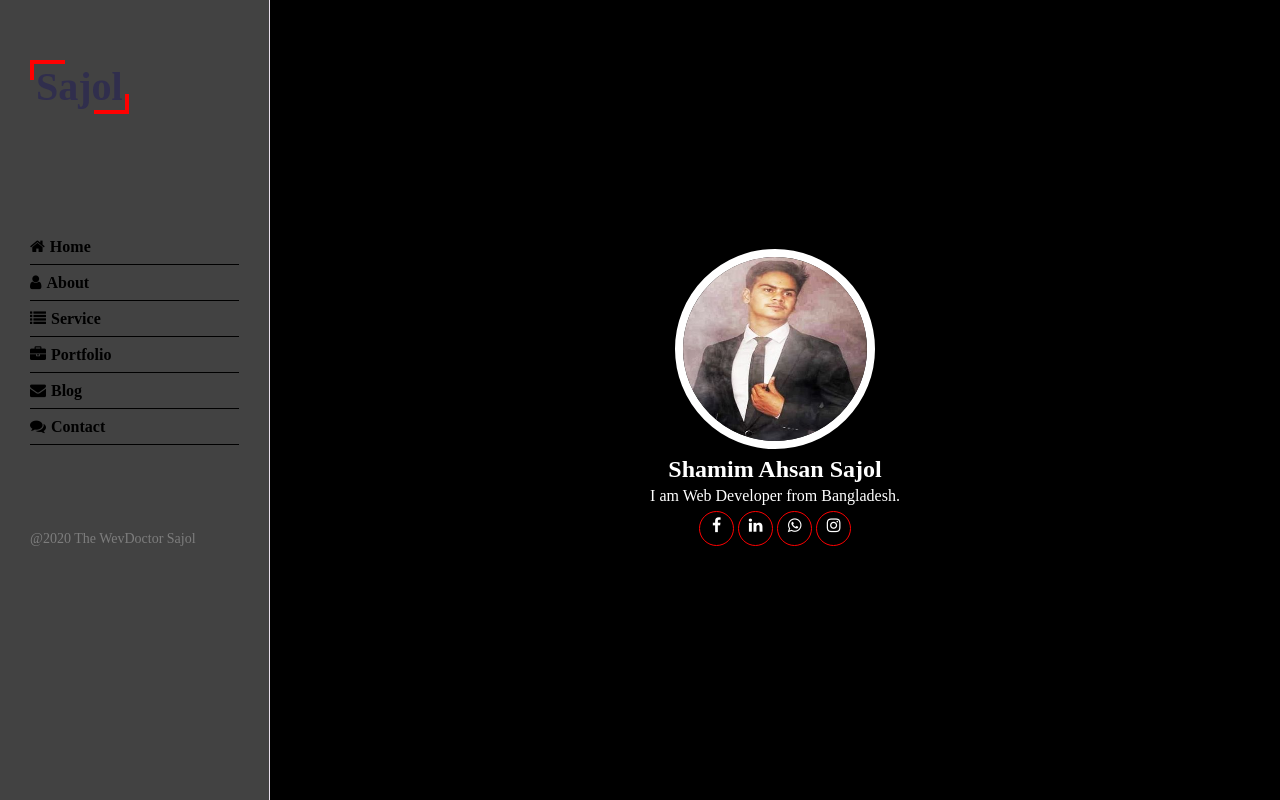
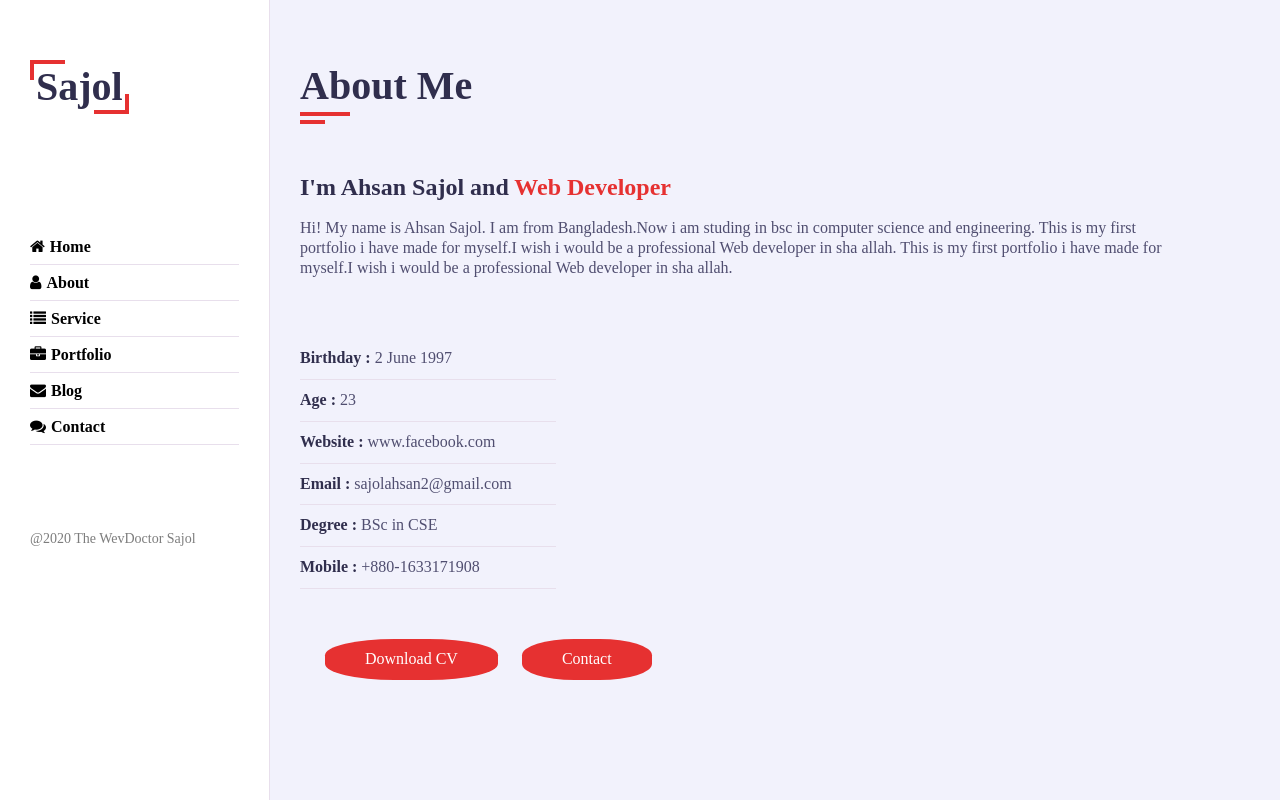
Before and after one commit to sajolbd/My-Portfolio, a plain HTML site: page index.html in a window 1280 px wide. Drawn offline with Linux system fonts and the light colour scheme.

Commit message:
about half complete

```diff
--- a/index.html
+++ b/index.html
@@ -45,11 +45,12 @@
         </div>
       </div>
       <!-- aside End -->
+      <!-- dhur bal hosse naki -->
 
-      <!-- Main Content -->
+      <!-- home section start-->
       <div class="main-content">
         <!-- Home section -->
-        <section class="section home">
+        <section class="section home hidden">
           <div class="container">
             <div class="intro">
               <img src="images/profile.jpg" alt="" />
@@ -65,12 +66,73 @@
           </div>
         </section>
         <!-- Home section End -->
+        <!-- About section start -->
+        <div class="about section">
+          <div class="container">
+            <div class="row">
+              <div class="about-title padd-15">
+                <h1>About Me</h1>
+              </div>
+            </div>
+            <div class="row">
+              <div class="about-content padd-15">
+                <div class="row">
+                  <div class="about-text padd-15">
+                    <h3>I'm Ahsan Sajol and <span>Web Developer</span></h3>
+                    <p>
+                      Hi! My name is Ahsan Sajol. I am from Bangladesh.Now i am
+                      studing in bsc in computer science and engineering. This
+                      is my first portfolio i have made for myself.I wish i
+                      would be a professional Web developer in sha allah. This
+                      is my first portfolio i have made for myself.I wish i
+                      would be a professional Web developer in sha allah.
+                    </p>
+                  </div>
+                </div>
+              </div>
+            </div>
+            <!-- info colom -->
+            <div class="row">
+              <!-- info colom -->
+              <div class="personal-info padd-15">
+                <div class="row">
+                  <div class="info padd-15">
+                    <p>Birthday : <span>2 June 1997</span></p>
+                  </div>
+                  <div class="info padd-15">
+                    <p>Age : <span>23</span></p>
+                  </div>
+                  <div class="info padd-15">
+                    <p>Website : <span>www.facebook.com</span></p>
+                  </div>
+                  <div class="info padd-15">
+                    <p>Email : <span>sajolahsan2@gmail.com</span></p>
+                  </div>
+                  <div class="info padd-15">
+                    <p>Degree : <span>BSc in CSE</span></p>
+                  </div>
+                  <div class="info padd-15">
+                    <p>Mobile : <span>+880-1633171908</span></p>
+                  </div>
+                </div>
+                <div class="row">
+                  <div class="button padd-15">
+                    <a class="btn" href="#">Download CV</a>
+                    <a class="btn" href="#">Contact</a>
+                  </div>
+                </div>
+              </div>
+
+              <!-- info colom  end-->
+              <!-- skil colom -->
+              <div class="personal-skill padd-15"></div>
+              <!-- skil colom end -->
+            </div>
+          </div>
+        </div>
       </div>
+
       <!-- Main Content End-->
-
-      <!-- About section start -->
-
-      <!-- About section End -->
     </div>
     <!-- Main Container -->
   </body>
--- a/skin.css
+++ b/skin.css
@@ -1,14 +1,33 @@
 /* before and after fucntion */
 .aside .logo a::before {
-  border-top: 4px solid red;
-  border-left: 4px solid red;
+  border-top: 4px solid #e63131;
+  border-left: 4px solid #e63131;
 }
 .aside .logo a::after {
-  border-right: 4px solid red;
-  border-bottom: 4px solid red;
+  border-right: 4px solid #e63131;
+  border-bottom: 4px solid #e63131;
 }
 .social a::before {
-  border: 1px solid red;
+  border: 1px solid #e63131;
   border-radius: 50%;
   box-shadow: 2px 2px black;
 }
+.section-title h2 ::before {
+  background-color: #e63131;
+}
+.about-details {
+  margin-top: 40px;
+  flex: 0 0 50%;
+}
+.about-item {
+  background-color: #e63131;
+}
+/* <div class="about-item">
+<p>Birthday : <span>June 02 1997</span></p>
+</div>
+<div class="about-item">
+<p>Birthday : <span>June 02 1997</span></p>
+</div>
+<div class="about-item">
+<p>Birthday : <span>June 02 1997</span></p>
+</div> */
--- a/style.css
+++ b/style.css
@@ -19,14 +19,32 @@ body {
 ::after {
   box-sizing: border-box;
 }
-
+.btn {
+  background-color: #e63131;
+  padding: 10px 40px;
+  font-size: 16px;
+  font-weight: 500;
+  color: #fff;
+  border-radius: 40%;
+  transition: all 0.3s ease;
+  display: inline-block;
+  white-space: nowrap;
+  margin-right: 20px;
+}
+.btn:hover {
+  -webkit-transform: scale(1.1);
+  transform: scale(1.1);
+}
 .section {
-  background-color: #000;
+  background-color: #f2f2fc;
   min-height: 100vh;
   display: block;
   padding: 0 30px;
 }
-
+.section .container {
+  padding-top: 60px;
+  padding-bottom: 70px;
+}
 .main-content {
   padding-left: 270px;
 }
@@ -34,7 +52,9 @@ body {
   max-width: 1100px;
   margin: auto;
 }
-
+.hidden {
+  display: none !important;
+}
 /* General Design End*/
 
 /* Aside */
@@ -47,7 +67,7 @@ body {
   left: 0;
   z-index: 10;
   padding: 30px;
-  background-color: #424242;
+  background-color: #ffffff;
 }
 .aside .logo {
   padding: 30px 0;
@@ -91,12 +111,12 @@ body {
   font-weight: 600;
   line-height: 25px;
   display: block;
-  border-bottom: 1px solid black;
+  border-bottom: 1px solid #e8dfec;
   transition: all 0.3s ease;
 }
 .aside .nav a:hover {
   padding-left: 5px;
-  color: red;
+  color: #e63131;
 }
 .aside .nav a .fa {
   margin-right: 5px;
@@ -114,10 +134,10 @@ body {
 }
 
 /* Home  Section End */
-
+/* home section start */
 .intro {
   text-align: center;
-  color: #ffff;
+  color: black;
 }
 .intro img {
   width: 200px;
@@ -134,14 +154,16 @@ body {
   padding: 5px 10px;
   width: 35px;
   height: 35px;
-  color: #fff;
+  color: black;
   position: relative;
   display: inline-block;
 }
 .social a:hover {
-  background-color: red;
+  background-color: #e63131;
   border-radius: 50%;
 }
+/* home section end */
+
 /* social icon before after apply */
 .social a::before {
   content: "";
@@ -159,3 +181,138 @@ body {
   bottom: 0;
   right: 0;
 }
+
+/* About section */
+.row {
+  display: flex;
+  display: -ms-flexbox;
+  flex-wrap: wrap;
+  margin-right: -15px;
+  margin-left: -15px;
+  -ms-flex-wrap: wrap;
+}
+.section-title {
+  flex: 0 0 100%;
+  -ms-flex: 0 0 100%;
+  max-width: 100%;
+}
+.padd-15 {
+  margin-right: 15px;
+  margin-left: 15px;
+}
+.section-title h2 {
+  font-size: 40px;
+  font-weight: 700;
+  color: #302e4d;
+  position: relative;
+  margin: 0;
+}
+/* About section end */
+/* about section before after start*/
+.section-title h2 ::before {
+  content: "";
+  width: 50px;
+  height: 4px;
+  position: absolute;
+  top: 100%;
+  left: 0;
+}
+/* about section before after end*/
+/* about section text start */
+.padd-15 {
+  margin-right: 15px;
+  margin-left: 15px;
+}
+.row {
+  margin-right: -15px;
+  margin-left: -15px;
+}
+.about-title {
+  max-width: 100%;
+  margin-bottom: 60px;
+}
+.about-title h1 {
+  font-size: 40px;
+  color: #302e4d;
+  font-weight: 700;
+  margin: 0;
+  position: relative;
+}
+.about-title h1::before {
+  content: "";
+  height: 4px;
+  width: 50px;
+  position: absolute;
+  top: 100%;
+  left: 0;
+  background-color: #e63131;
+}
+.about-title h1::after {
+  content: "";
+  height: 4px;
+  width: 25px;
+  position: absolute;
+  top: 100%;
+  left: 0;
+  background-color: #e63131;
+  margin-top: 8px;
+}
+.about-content {
+  /* background-color: red; */
+  -ms-flex: 0 0 90%;
+  flex: 0 0 90%;
+  max-width: 100%;
+  margin-bottom: 60px;
+}
+.about-text {
+  max-width: 100%;
+}
+.about .about-content .about-text h3 {
+  font-size: 24px;
+  margin-bottom: 15px;
+  font-weight: 700;
+  color: #302e4d;
+}
+.about .about-content .about-text h3 span {
+  color:#e63131;
+}
+.about .about-content .about-text p {
+  font-size: 16px;
+  line-height: 20px;
+  color: #504e70;
+  margin: 0;
+}
+.personal-info {
+  /* background-color: red; */
+  -ms-flex: 0 0 55%;
+  flex: 0 0 55%;
+  max-width: 55%;
+}
+.personal-skill {
+  /* background-color: blue; */
+  -ms-flex: 0 0 35%;
+  flex: 0 0 35%;
+  max-width: 35%;
+}
+.info {
+  /* background-color: red; */
+  -ms-flex: 0 0 45%;
+  flex: 0 0 45%;
+  max-width: 45%;
+  font-size: 16px;
+  font-weight: 600;
+  color: #302e4d;
+  padding: 10px 0;
+  border-bottom: 1px solid #e8dfec;
+}
+.info span {
+  font-weight: 300;
+  color: #504e70;
+  display: inline-block;
+}
+.button {
+  margin-top: 50px;
+  margin-left: 40px;
+}
+
+/* about section text End */
```
Also changed, not shown: bin.html (added, +20 -0 lines).
